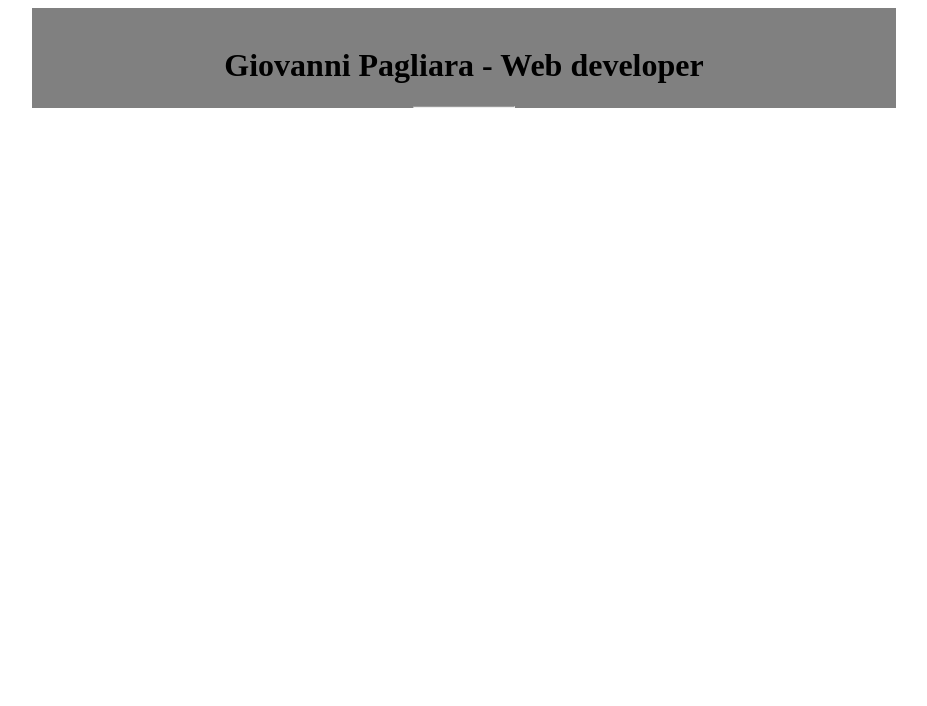
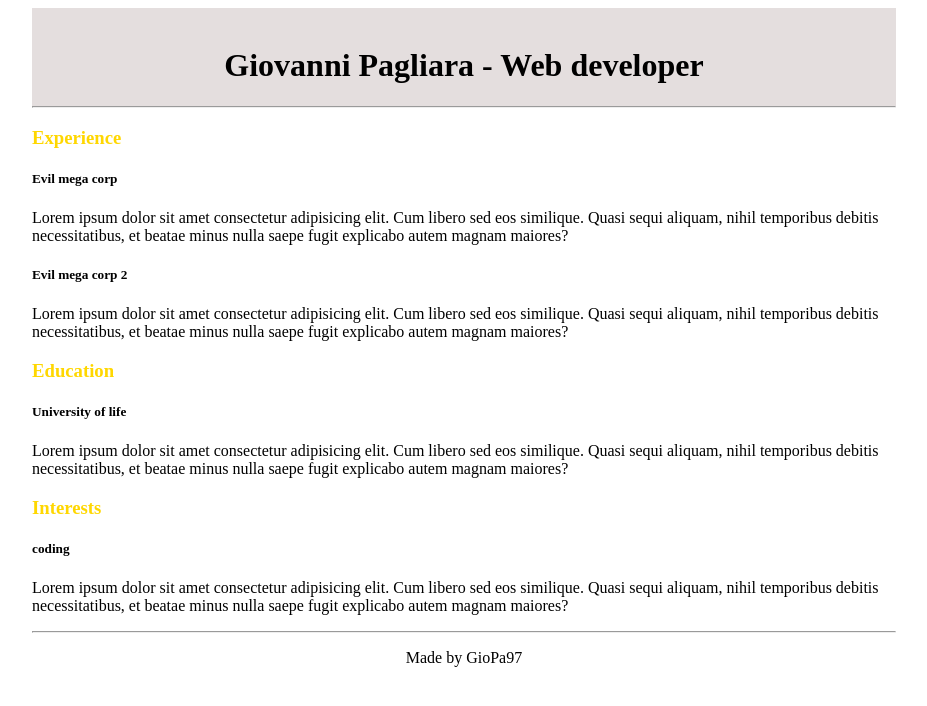
Before and after one commit to GioPa97/html-css-curriculum-vitae, a plain HTML site: page index.html in a window 1280 px wide. Shown: the whole page, without its empty margins (176-1103 px from the left). Drawn offline with Linux system fonts and the light colour scheme.

Commit message:
Finito testo

```diff
--- a/index.html
+++ b/index.html
@@ -10,20 +10,44 @@
 </head>
 
 <body>
-    <header>
-        <div class="div">
+
+    <div class="div">
+        <header>
             <img src="" alt="">
             <h1 class="centered">Giovanni Pagliara - Web developer</h1>
             <hr class="hrstyle">
-        </div>
+        </header>
+    </div>
+    <div class="main">
+        <main>
+            <h3 class="titlecolor">Experience</h3>
+            <h5>Evil mega corp</H5>
+            <P>Lorem ipsum dolor sit amet consectetur adipisicing elit. Cum libero sed eos similique. Quasi sequi
+                aliquam, nihil temporibus debitis necessitatibus, et beatae minus nulla saepe fugit explicabo autem
+                magnam maiores?</P>
+            <h5>Evil mega corp 2</H5>
+            <P>Lorem ipsum dolor sit amet consectetur adipisicing elit. Cum libero sed eos similique. Quasi sequi
+                aliquam, nihil temporibus debitis necessitatibus, et beatae minus nulla saepe fugit explicabo autem
+                magnam maiores?</P>
+            <h3 class="titlecolor">Education</h3>
+            <h5>University of life</H5>
+            <P>Lorem ipsum dolor sit amet consectetur adipisicing elit. Cum libero sed eos similique. Quasi sequi
+                aliquam, nihil temporibus debitis necessitatibus, et beatae minus nulla saepe fugit explicabo autem
+                magnam maiores?</P>
+            <h3 class="titlecolor">Interests</h3>
+            <h5>coding</H5>
+            <P>Lorem ipsum dolor sit amet consectetur adipisicing elit. Cum libero sed eos similique. Quasi sequi
+                aliquam, nihil temporibus debitis necessitatibus, et beatae minus nulla saepe fugit explicabo autem
+                magnam maiores?</P>
+        </main>
 
+        <hr class="hrstyle">
 
+    </div>
+    <footer>
+        <p class="centered">Made by GioPa97</p>
 
-
-
-
-
-    </header>
+    </footer>
 
 </body>
 
--- a/style.css
+++ b/style.css
@@ -1,16 +1,32 @@
 .centered {
     text-align: center;
+
 }
 
+
+
+
+
+
 .div {
-    background-color: grey;
+    background-color: rgb(228, 222, 222);
     margin-left: 200px;
     margin-right: 200px;
+
 
 
 }
 
 .hrstyle {
     color: black;
-    size: 100px;
-    width: 100px;
+    width: auto;
+}
+
+.main {
+    margin-left: 200px;
+    margin-right: 200px
+}
+
+.titlecolor {
+    color: gold;
+}
```
